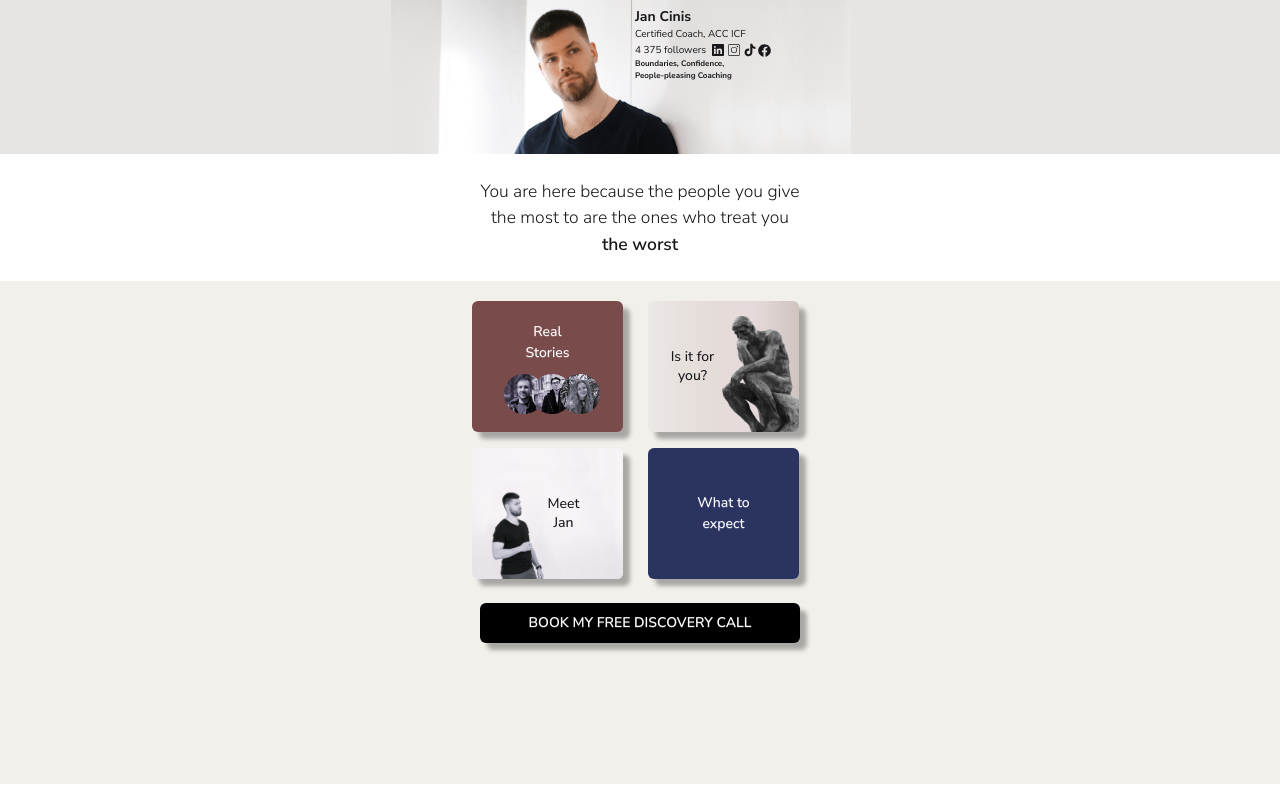
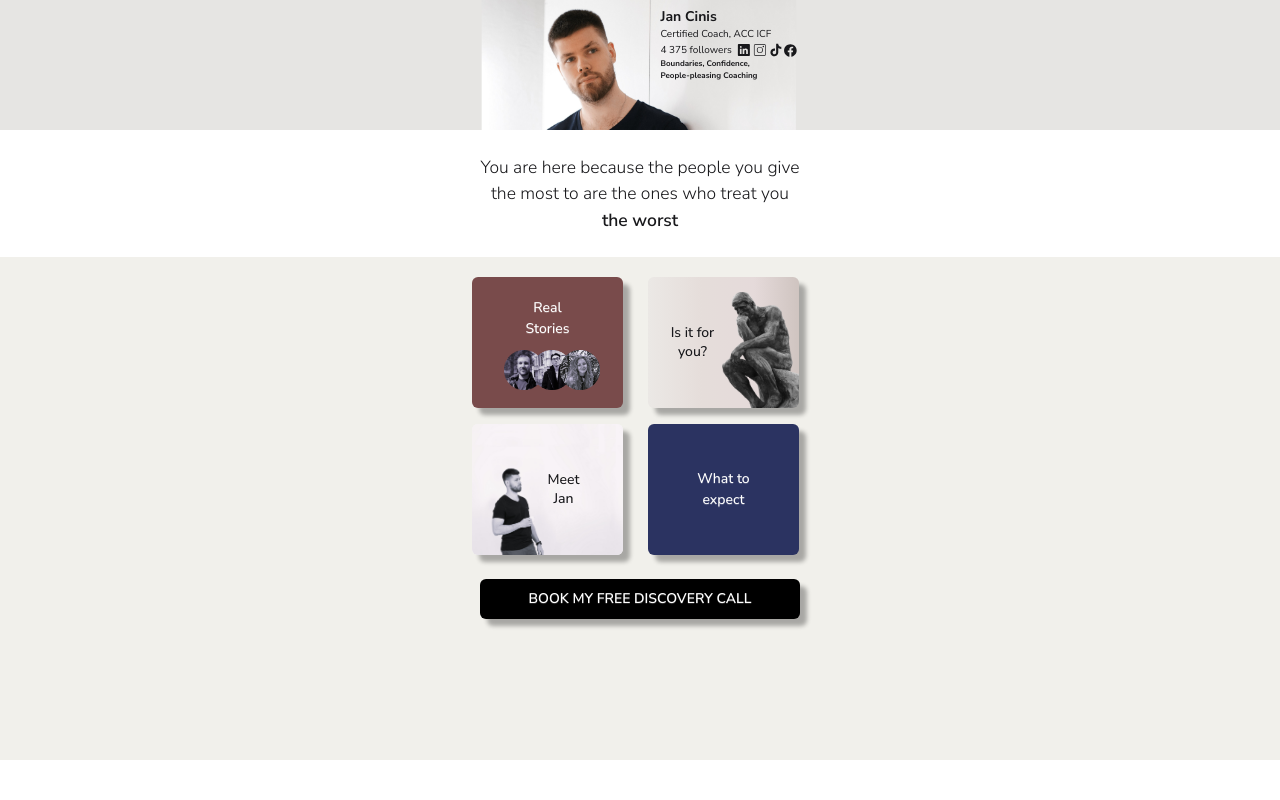
Before and after one commit to jancsocial/janc-social-website, a Next.js app: page / in a window 1280 px wide. Built offline with nearby package versions, Linux system fonts and the light colour scheme.

Commit message:
fix: profile section text moving, because it was inside i flex with items centered

```diff
--- a/src/app/(frontend)/HomepageClient.tsx
+++ b/src/app/(frontend)/HomepageClient.tsx
@@ -108,10 +108,11 @@ export default function HomepageClient() {
       <div className="bg-[#fff]">
         <div className="h-dvh flex flex-col justify-start items-center px-6 ">
           <div className=" w-dvw overflow-hidden bg-[#E6E5E3] " >
-            <div className="relative">
-              <img className="absolute left-[48.5%] -translate-x-1/2 h-[170px] w-auto inset-0 object-cover scale-120 " src="/profile-bg-crop-3.jpg" />
+            <div className="relative h-[130px]">
+              <div className="absolute left-[52%] top-0 h-full -translate-x-1/2">
+                <img className="absolute -left-[10%] h-[170px] w-auto inset-0 object-cover scale-120 " src="/profile-bg-crop-3.jpg" />
                 <div className="relative w-full z-10 flex flex-row justify-center gap-4 items-start pb-4 pt-2">
-                <div className="h-[130px] w-[110px]"></div>
+                  <div className="w-[110px]"></div>
                   <div className="flex flex-col gap-0">
                     <h1 className="text-[14px] font-bold -mt-[2px] ">Jan Cinis</h1>
                     <div>
@@ -129,6 +130,7 @@ export default function HomepageClient() {
                     <div>
                       <p className="text-[8px] font-bold">Boundaries, Confidence,</p>
                       <p className="text-[8px] font-bold">People-pleasing Coaching</p>
+                    </div>
                   </div>
                 </div>
               </div>
```
Lines whose indentation alone changed are shown as unchanged.
